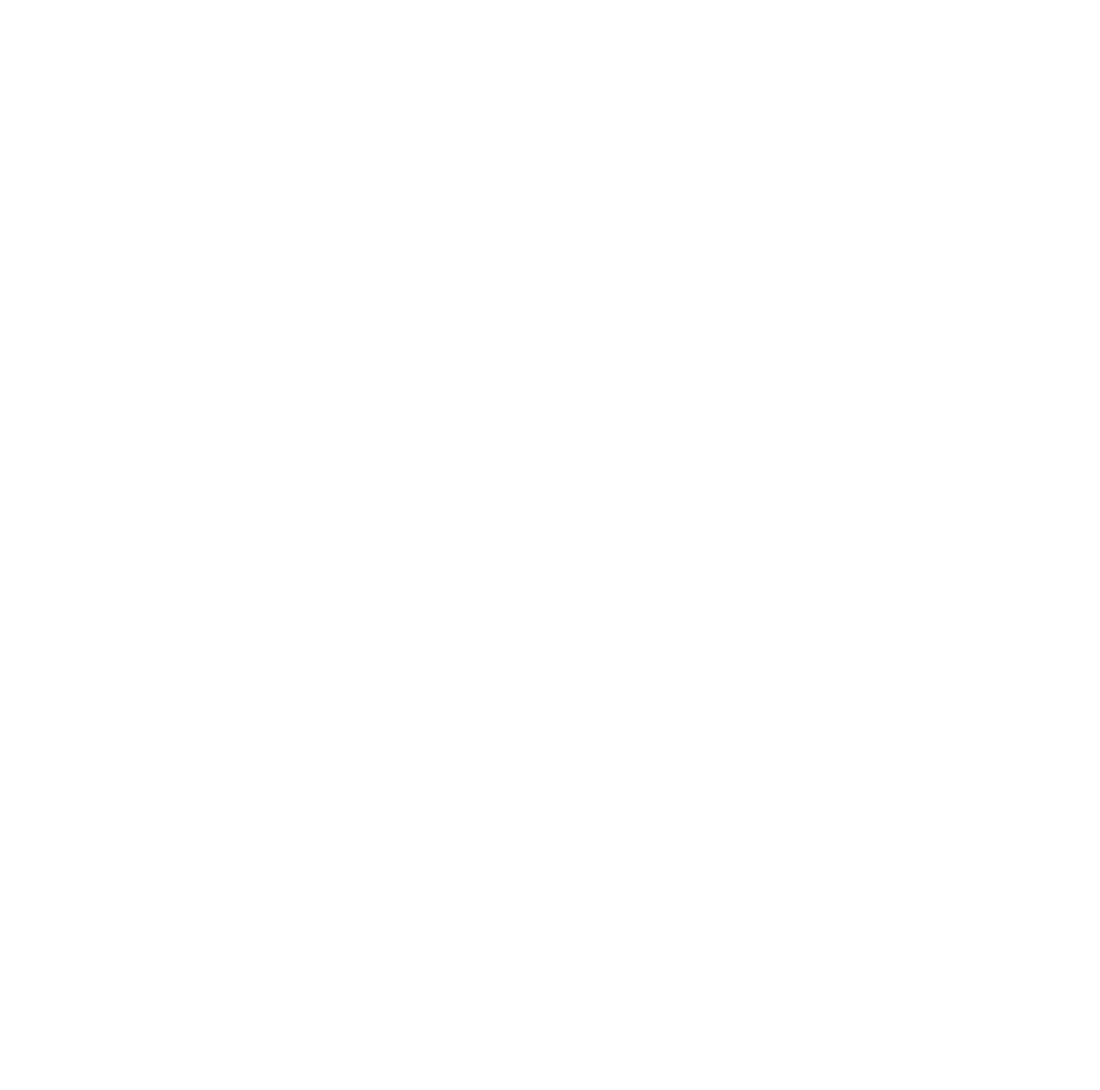
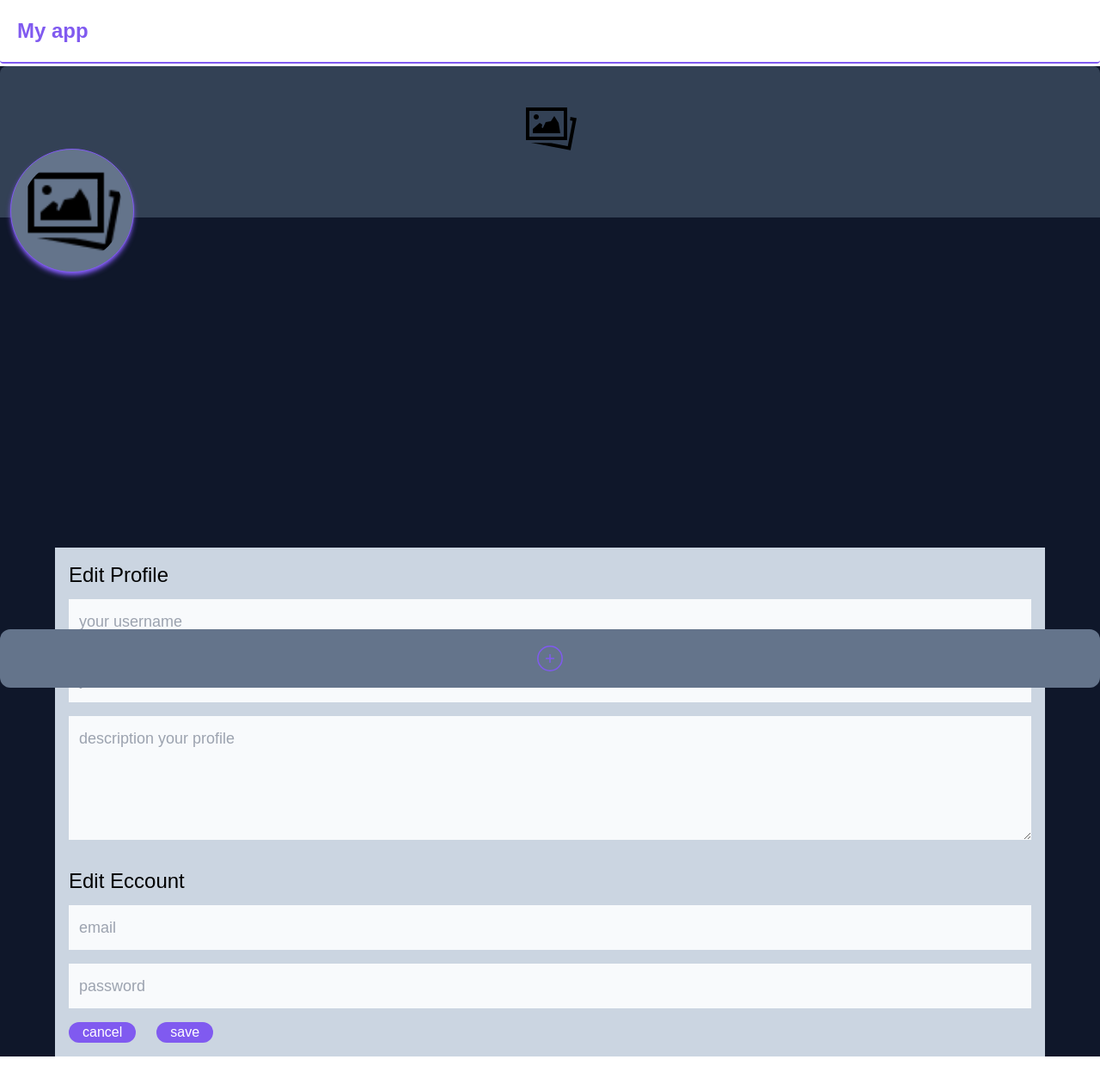
Before and after one commit to raflydjanas/social-app, a React (Vite) app: page /editProfile in a window 1280 px wide. Before the commit this address had no page. Shown: the top 1268 px of the page at 86% size. Before the commit the page ends 800 px from the top, so only its background shows below. Built offline with nearby package versions, Linux system fonts and the light colour scheme.

Commit message:
add layout edit profile

```diff
--- a/src/App.jsx
+++ b/src/App.jsx
@@ -2,6 +2,7 @@
 import './index.css'
 import LayoutForm from './components/LayoutForm';
 import { Home } from './components/Home';
+import { EditProfile } from './components/EditProfile';
 
 function App() {
   return (
@@ -10,6 +11,7 @@
         <Routes>
           <Route path='/' element={<LayoutForm/>}/>
           <Route path='/home' element={<Home/>}/>
+          <Route path='/editProfile' element={<EditProfile />}/>
         </Routes>
       </Router>
     </div>
--- /dev/null
+++ b/src/components/BottomNav.jsx
@@ -0,0 +1,12 @@
+import { CiCirclePlus } from "react-icons/ci";
+
+const BottomNav = () => {
+    return (
+
+        <div className="flex justify-center items-center w-full bg-slate-500 p-4 fixed bottom-0 right-0 left-0 rounded-xl">
+            <CiCirclePlus className="text-purple text-4xl hover:text-slate-500 font-bold "/>
+        </div>
+    )
+}
+
+export default BottomNav;
--- a/src/components/ButtonNavigate.jsx
+++ b/src/components/ButtonNavigate.jsx
@@ -1,3 +1,4 @@
+import IconPhoto from '../assets/icons8-photo-64.png';
 
 export const ButtonNavigate = () => {
 
@@ -5,10 +6,14 @@
 
         <div className="bg-white mt-6 mx-auto w-[70%] rounded-full">
          <div className="flex justify-between items-center gap-4 p-4">
-            <button className="text-xl text-white hover:text-font hover:bg-purple hover:rounded-full hover:px-4 hover:transition hover:duration-300 hover:ease-in-out">clickme</button>
-            <button className="text-xl text-white hover:text-font hover:bg-purple hover:rounded-full hover:px-4 hover:transition hover:duration-300 hover:ease-in-out">clickme</button>
+            <button className="text-xl text-white hover:text-font hover:bg-purple hover:rounded-full hover:px-4 hover:transition hover:duration-300 hover:ease-in-out">
+            <img src={IconPhoto} alt="" className='h-8'/>
+            </button>
+            <button className="text-xl text-white hover:text-font hover:bg-purple hover:rounded-full hover:px-4 hover:transition hover:duration-300 hover:ease-in-out">
+            <img src={IconPhoto} alt="" className='h-8'/>
+            </button>
             <div className="text-xl text-white hover:text-font hover:bg-purple hover:rounded-full hover:px-4 hover:transition hover:duration-300 hover:ease-in-out">
-                clickme
+                <img src={IconPhoto} alt="" className='h-8'/>
             </div>
          </div>
         </div>
--- a/src/components/DescriptionProfile.jsx
+++ b/src/components/DescriptionProfile.jsx
@@ -1,9 +1,8 @@
-
-
+import { ImageProfile } from "./ImageProfile"
 export const DescriptionProfile = () => {
     return (
         <>
-            <img src="https://images.pexels.com/photos/1066176/pexels-photo-1066176.jpeg?auto=compress&cs=tinysrgb&w=600" alt="" className="h-36 w-36 border border-purple rounded-full absolute z-30 ml-3 bottom-[20rem] shadow-md shadow-purple"/>
+            <ImageProfile />
                 <div className="ml-[5.5rem] pt-5">
                     <h3 className="text-center text-2xl text-white">Rafly djanas</h3>
                     <p className="text-base text-center text-font pt-1">username</p>
--- /dev/null
+++ b/src/components/EditProfile.jsx
@@ -0,0 +1,37 @@
+import BgIcons from '../assets/icons8-photo-64.png';
+import { useNavigate } from "react-router-dom";
+import { AiOutlineImport } from "react-icons/ai";
+import { ImageEditProfile } from './ImageEditProfile';
+import { InputEditProfile } from './InputEditProfile';
+import { InputEditAccount } from './InputEditAccount';
+import BottomNav from './BottomNav';
+
+
+export const EditProfile = () => {
+    const naivigate = useNavigate();
+
+    return (
+        <>
+          <header className="bg-transparent p-5 rounded border-b-2 border-purple fixed top-0 right-0 left-0">
+                <nav className="flex justify-between items-center">
+                    <h1 className='text-purple font-bold text-2xl'>My app</h1>
+                    <div onClick={() => naivigate('/home')} className="flex gap-3  text-white hover:text-purple cursor-pointer">
+                        <h5 className="text-base">back to home</h5>
+                        <AiOutlineImport className="mt-1"/>
+                    </div>
+                </nav>
+            </header>
+            <div className="rounded-t-lg mt-[4.8rem] w-full h-44 object-cover bg-slate-700">
+                <img src={BgIcons} alt="baground" className="pt-10 mx-auto " />
+            </div>
+            <div className='relative mt-[24rem]'>
+                <ImageEditProfile className=''/>
+            </div>
+                <div className='mt-10 p-4 bg-slate-300 max-w-[90%] mx-auto mb-20'>
+                    <InputEditProfile />
+                    <InputEditAccount />
+                </div>
+           <BottomNav />
+        </>
+    )
+}
--- /dev/null
+++ b/src/components/ImageEditProfile.jsx
@@ -0,0 +1,10 @@
+import IconsPhoto from '../assets/icons8-photo-64.png'
+
+export const ImageEditProfile = () => {
+
+    return (
+        <>
+          <img src={IconsPhoto} alt="" className="h-36 w-36 p-3 border border-purple rounded-full absolute z-30 ml-3 bottom-[20rem] shadow-md shadow-purple bg-slate-500"/>
+        </>
+    )
+}
--- /dev/null
+++ b/src/components/ImageProfile.jsx
@@ -0,0 +1,8 @@
+
+export const ImageProfile = () => {
+    return(
+        <>
+            <img src="https://images.pexels.com/photos/1066176/pexels-photo-1066176.jpeg?auto=compress&cs=tinysrgb&w=600" alt="" className="h-36 w-36 border border-purple rounded-full absolute z-30 ml-3 bottom-[20rem] shadow-md shadow-purple"/>
+        </>
+    )
+}
--- /dev/null
+++ b/src/components/InputEditAccount.jsx
@@ -0,0 +1,16 @@
+
+export const InputEditAccount = () => {
+
+    return (
+
+        <div className='flex flex-col '>
+            <h1 className='mb-3 text-2xl'>Edit Eccount</h1>
+            <input type="email" placeholder="email" className='mb-4 w-full p-3 text-lg bg-slate-50 text-black focus:outline-none focus:ring-purple focus:ring-1 focus:border-purple'/>
+            <input type="password" placeholder="password" className='mb-4 w-full p-3 text-lg bg-slate-50 text-black focus:outline-none focus:ring-purple focus:ring-1 focus:border-purple'/>
+            <div className="flex gap-6">
+                <button className='bg-purple text-white rounded-2xl px-4 hover:bg-slate-500'>cancel</button>
+                <button className='bg-purple text-white rounded-2xl px-4 hover:bg-slate-500'>save</button>
+            </div>
+         </div>
+    )
+}
--- /dev/null
+++ b/src/components/InputEditProfile.jsx
@@ -0,0 +1,11 @@
+
+export const InputEditProfile = () => {
+    return (
+        <div className='flex flex-col mb-4'>
+            <h1 className='mb-3 text-2xl'>Edit Profile</h1>
+            <input type="text" placeholder="your username" className='mb-4 w-full p-3 text-lg bg-slate-50 text-black focus:outline-none focus:ring-purple focus:ring-1 focus:border-purple'/>
+            <input type="text" placeholder="your status" className='mb-4 w-full p-3 text-lg bg-slate-50 text-black focus:outline-none focus:ring-purple focus:ring-1 focus:border-purple'/>
+            <textarea placeholder="description your profile" className='mb-4 w-full min-h-36 p-3 text-lg bg-slate-50 focus:outline-none focus:ring-purple focus:ring-1 focus:border-purple'></textarea>
+        </div>
+    )
+}
--- a/src/components/LayoutHome.jsx
+++ b/src/components/LayoutHome.jsx
@@ -4,6 +4,7 @@
 import { CardImg } from './cardImg';
 import { DescriptionProfile } from './DescriptionProfile';
 import { ButtonNavigate } from './ButtonNavigate';
+import BottomNav from './BottomNav';
 
 export const LayoutHome = () => {
 
@@ -20,6 +21,7 @@
                     </div>
                     <CardImg />
             </div>
+            <BottomNav />
         </main>
     )
 }
--- a/src/components/cardImg.jsx
+++ b/src/components/cardImg.jsx
@@ -1,7 +1,8 @@
 
 export const CardImg = () => {
     return (
-        <div className="bg-slate-300 max-w-[80%] rounded-lg h-36 mx-auto mt-16">
+
+        <div className="bg-slate-300 max-w-[80%] rounded-lg h-[20rem] mx-auto mt-20">
 
         </div>
     )
```
Also changed, not shown: src/components/Header.jsx (+7 -3 lines), src/assets/icons8-photo-64.png (added).
